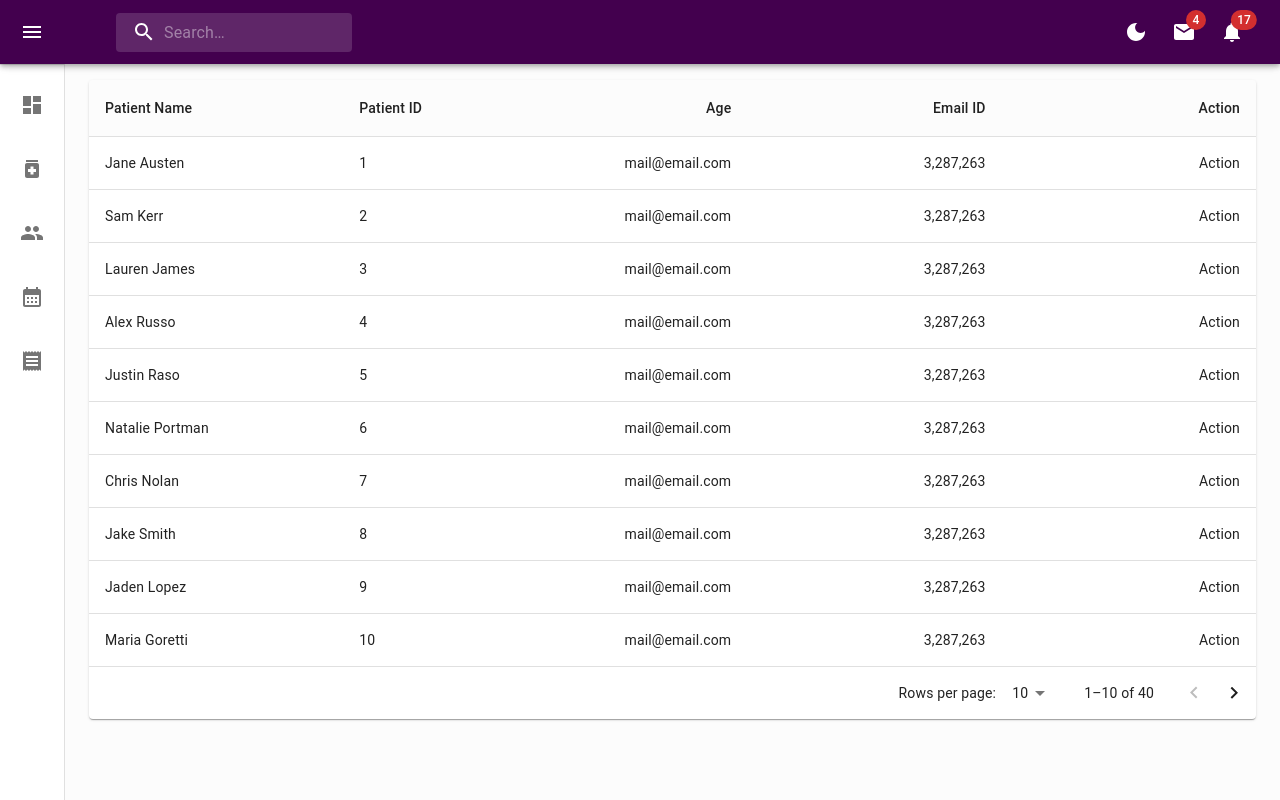
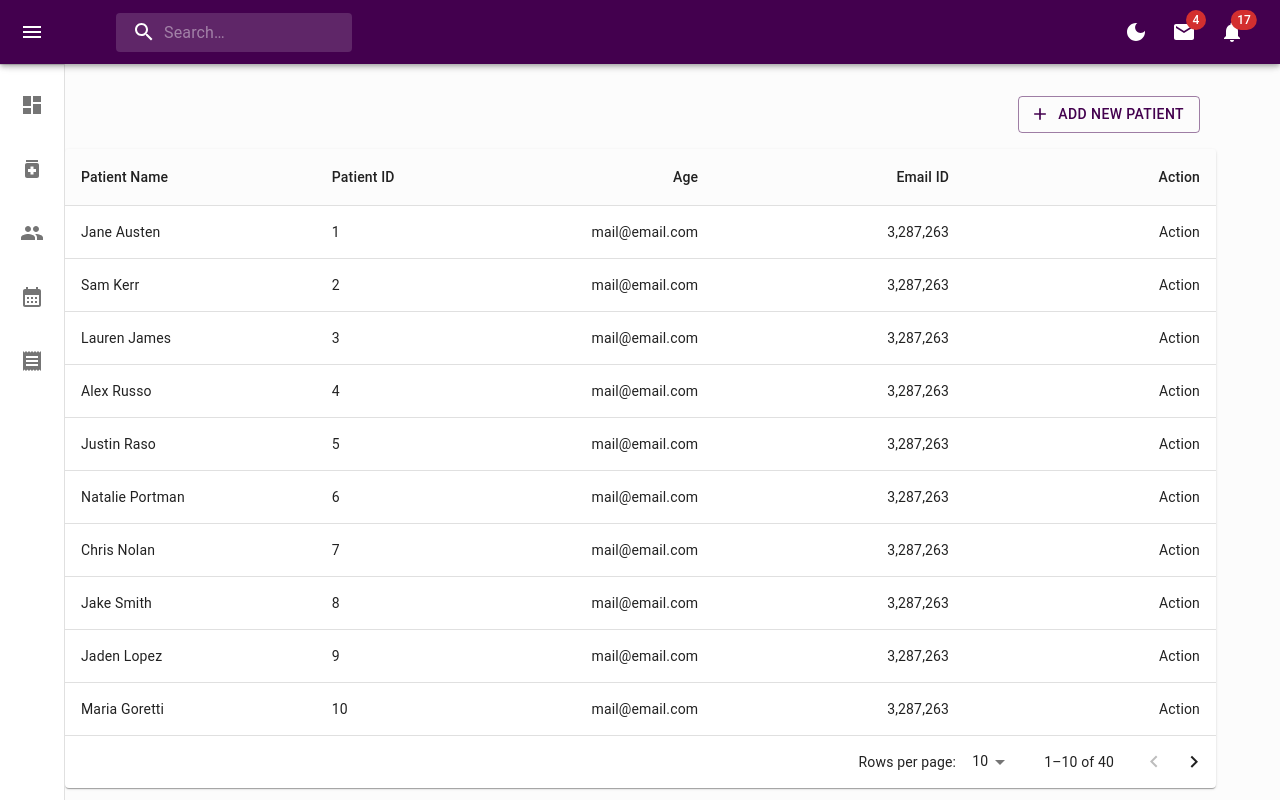
Before and after one commit to PreethaPinto/dental-management-react-typescript, a React (Create React App) app: page /patients in a window 1280 px wide. Built offline with nearby package versions, Linux system fonts and the light colour scheme; the HTML template or start-up script is replaced by a standard one.

Commit message:
Add add patient button and modal window

```diff
--- /dev/null
+++ b/src/components/AddPatientButton.tsx
@@ -0,0 +1,24 @@
+import { Add } from '@mui/icons-material';
+import { Button } from '@mui/material';
+
+interface AddPatientButtonProps {
+  onClick: () => void;
+}
+
+const AddPatientButton = ({ onClick }: AddPatientButtonProps) => {
+  return (
+    <Button
+      variant='outlined'
+      onClick={onClick}
+      startIcon={<Add />}
+      sx={{
+        float: 'right',
+        margin: 2,
+      }}
+    >
+      Add New Patient
+    </Button>
+  );
+};
+
+export default AddPatientButton;
--- a/src/components/MainNavigation.tsx
+++ b/src/components/MainNavigation.tsx
@@ -29,7 +29,7 @@
   Receipt,
   Search as SearchIcon,
 } from '@mui/icons-material';
-import { Avatar, InputBase, PaletteMode } from '@mui/material';
+import { Avatar, Button, InputBase, PaletteMode } from '@mui/material';
 import CustomIconButton from './CustomIconButton';
 import { Link } from 'react-router-dom';
 import { useContext, useState } from 'react';
@@ -203,6 +203,7 @@
           </Box>
         </Toolbar>
       </AppBar>
+
       <Drawer variant='permanent' open={open}>
         <DrawerHeader
           sx={{
--- /dev/null
+++ b/src/components/ModalWindow.tsx
@@ -0,0 +1,46 @@
+import Box from '@mui/material/Box';
+import Button from '@mui/material/Button';
+import Typography from '@mui/material/Typography';
+import Modal from '@mui/material/Modal';
+import { useState } from 'react';
+
+const style = {
+  position: 'absolute' as 'absolute',
+  top: '50%',
+  left: '50%',
+  transform: 'translate(-50%, -50%)',
+  width: 400,
+  bgcolor: 'background.paper',
+  border: '2px solid #000',
+  boxShadow: 24,
+  p: 4,
+};
+
+interface ModalWindowProps {
+  open: boolean;
+  onClose: () => void;
+}
+
+const ModalWindow = ({ open, onClose }: ModalWindowProps) => {
+  return (
+    <div>
+      <Modal
+        open={open}
+        onClose={onClose}
+        aria-labelledby='modal-modal-title'
+        aria-describedby='modal-modal-description'
+      >
+        <Box sx={style}>
+          <Typography id='modal-modal-title' variant='h6' component='h2'>
+            Text in a modal
+          </Typography>
+          <Typography id='modal-modal-description' sx={{ mt: 2 }}>
+            Duis mollis, est non commodo luctus, nisi erat porttitor ligula.
+          </Typography>
+        </Box>
+      </Modal>
+    </div>
+  );
+};
+
+export default ModalWindow;
--- a/src/pages/RootLayout.tsx
+++ b/src/pages/RootLayout.tsx
@@ -2,12 +2,29 @@
 import MainNavigation from '../components/MainNavigation';
 import { Outlet } from 'react-router-dom';
 import { useState } from 'react';
-import { Box, CssBaseline, PaletteMode, ThemeProvider } from '@mui/material';
+import {
+  Box,
+  Button,
+  Container,
+  CssBaseline,
+  PaletteMode,
+  ThemeProvider,
+} from '@mui/material';
+import AddPatientButton from '../components/AddPatientButton';
+import ModalWindow from '../components/ModalWindow';
 
 const RootLayout = () => {
+  const [open, setOpen] = useState(false);
   const [theme, colorMode] = useMode();
 
   const [mode, setMode] = useState<PaletteMode>('light');
+
+  const handleOpen = () => {
+    setOpen(true);
+  };
+  const handleClose = () => {
+    setOpen(false);
+  };
 
   return (
     <ColorModeContext.Provider value={colorMode}>
@@ -19,7 +36,9 @@
         >
           <CssBaseline />
           <MainNavigation mode={mode} setMode={setMode} />
-          <Box component='main' sx={{ flexGrow: 1, pt: 10, pl: 3, pr: 3 }}>
+          <Box component='main' sx={{ flexGrow: 1, pt: 10, pr: 8 }}>
+            <AddPatientButton onClick={handleOpen} />
+            <ModalWindow open={open} onClose={handleClose} />
             <Outlet />
           </Box>
         </Box>
```
